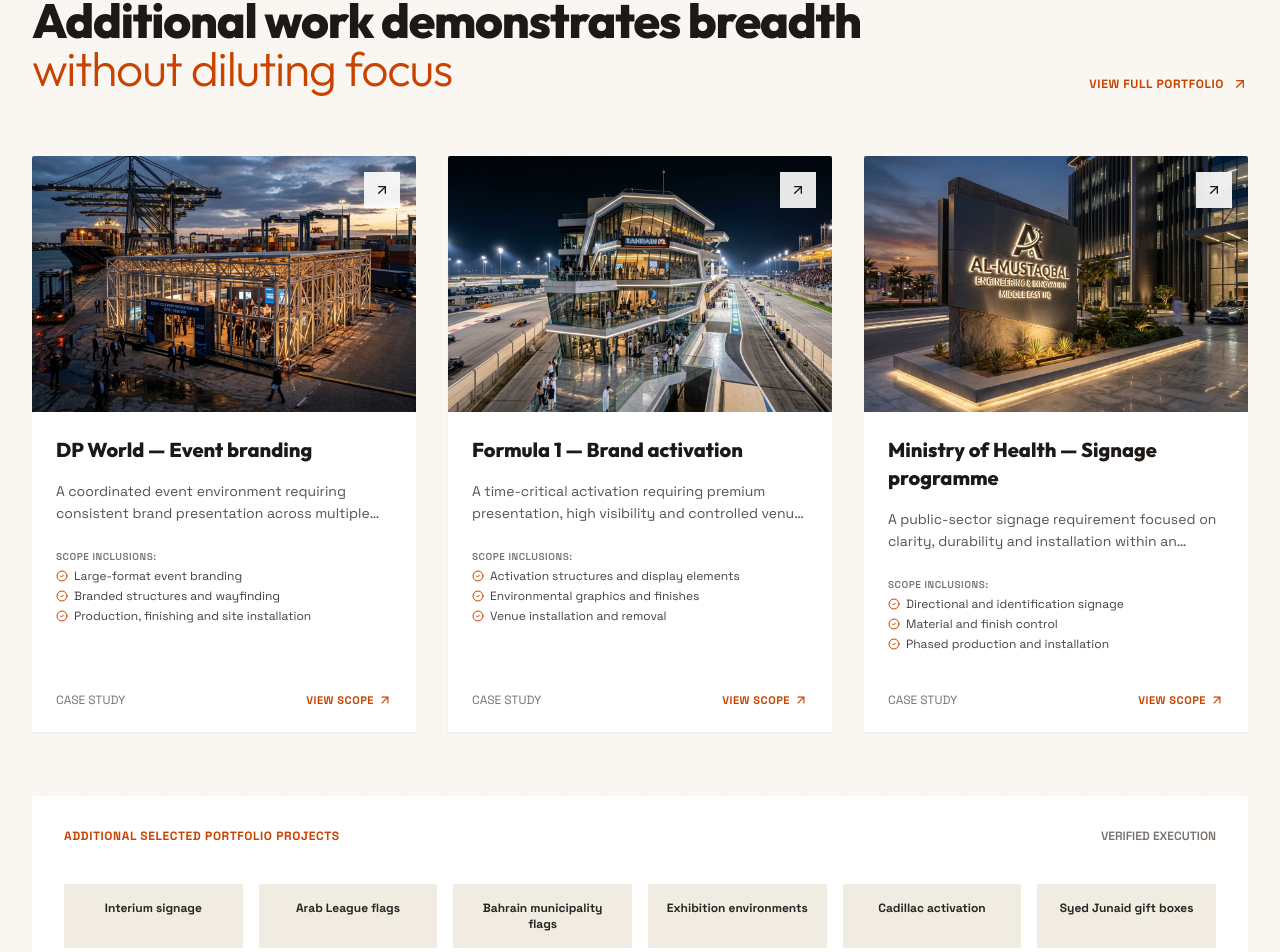
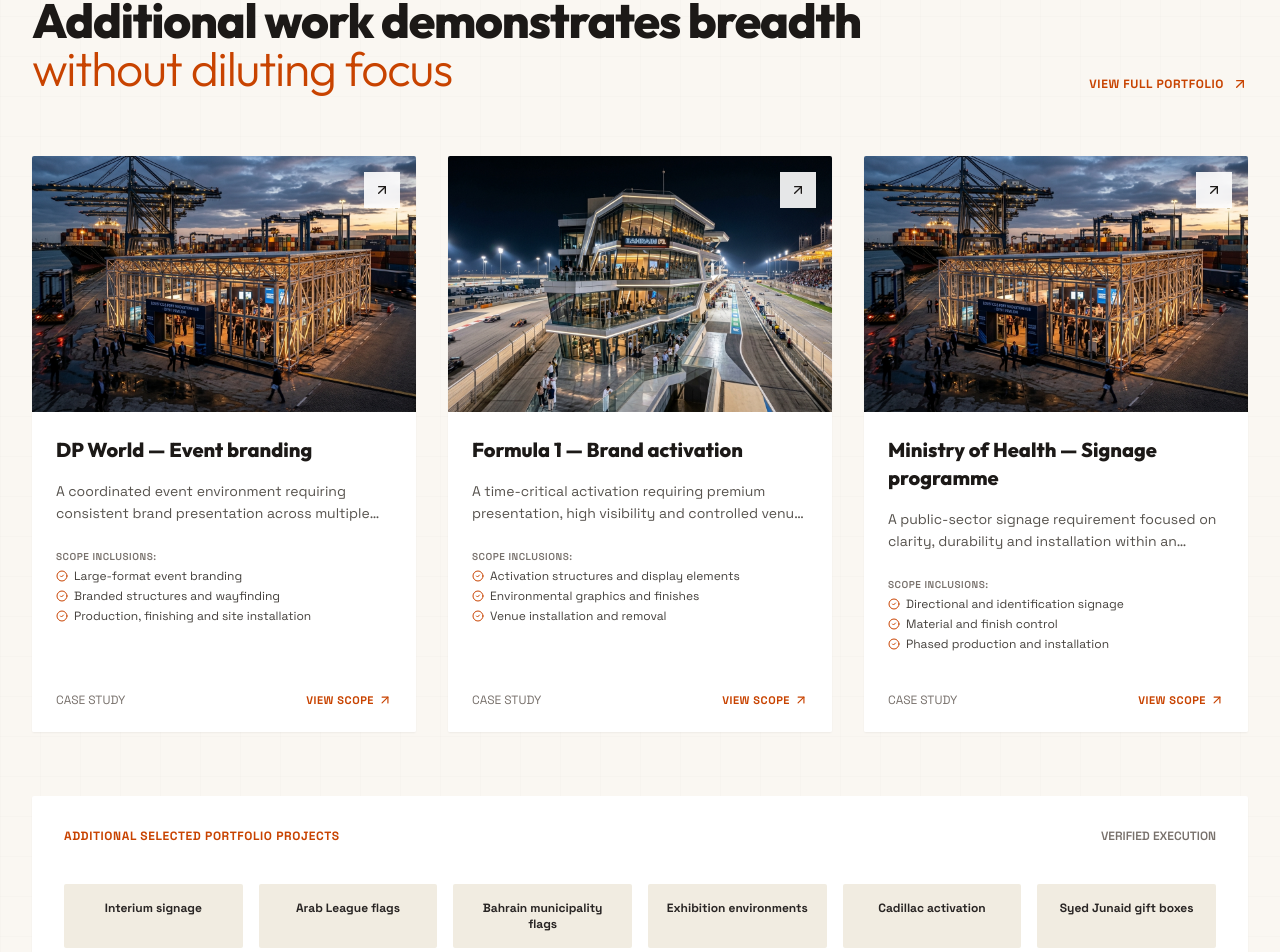
Before and after one commit to akashjo123/orange-industries, a Next.js app: page / in a window 1280 px wide. Shown: the part 4760-5712 px from the top of the page. Built offline with nearby package versions, Linux system fonts and the light colour scheme.

Commit message:
fix: update project image to project_dpworld.jpg

```diff
--- a/data/projects.ts
+++ b/data/projects.ts
@@ -53,7 +53,7 @@
       "Material and finish control",
       "Phased production and installation"
     ],
-    image: "/images/cap_signage.jpg",
+    image: "/images/project_dpworld.jpg",
     featured: true,
   },
   {
```
